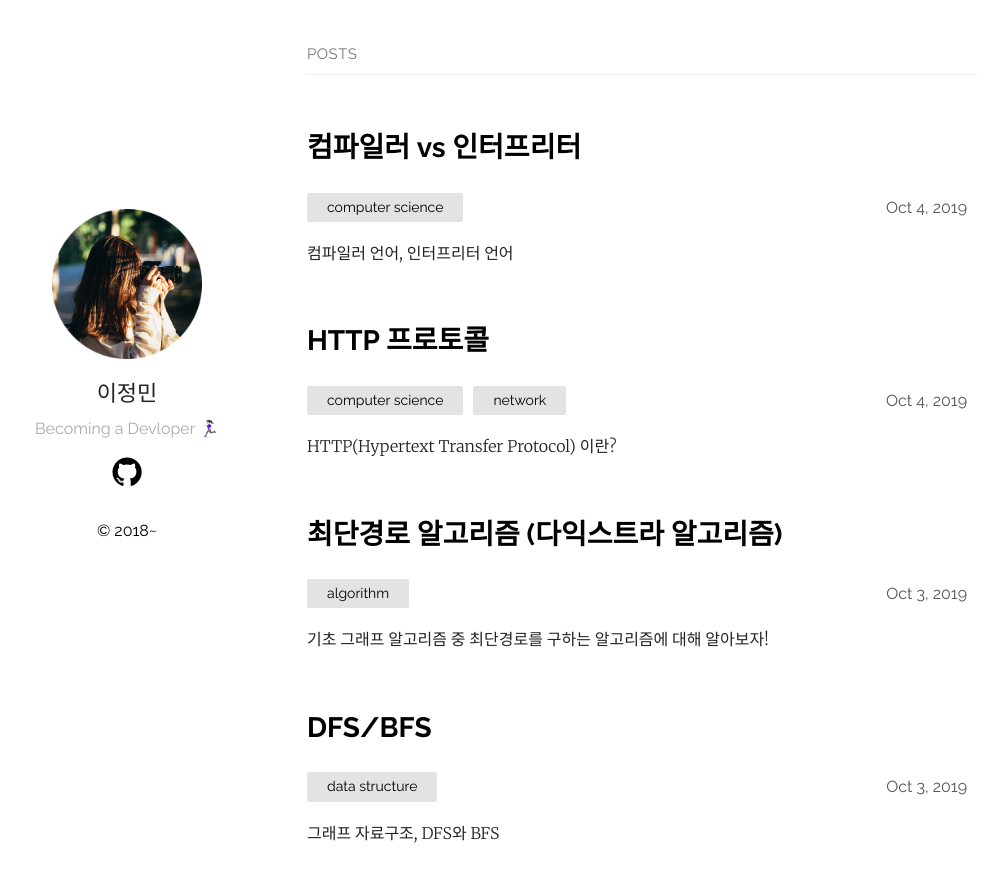
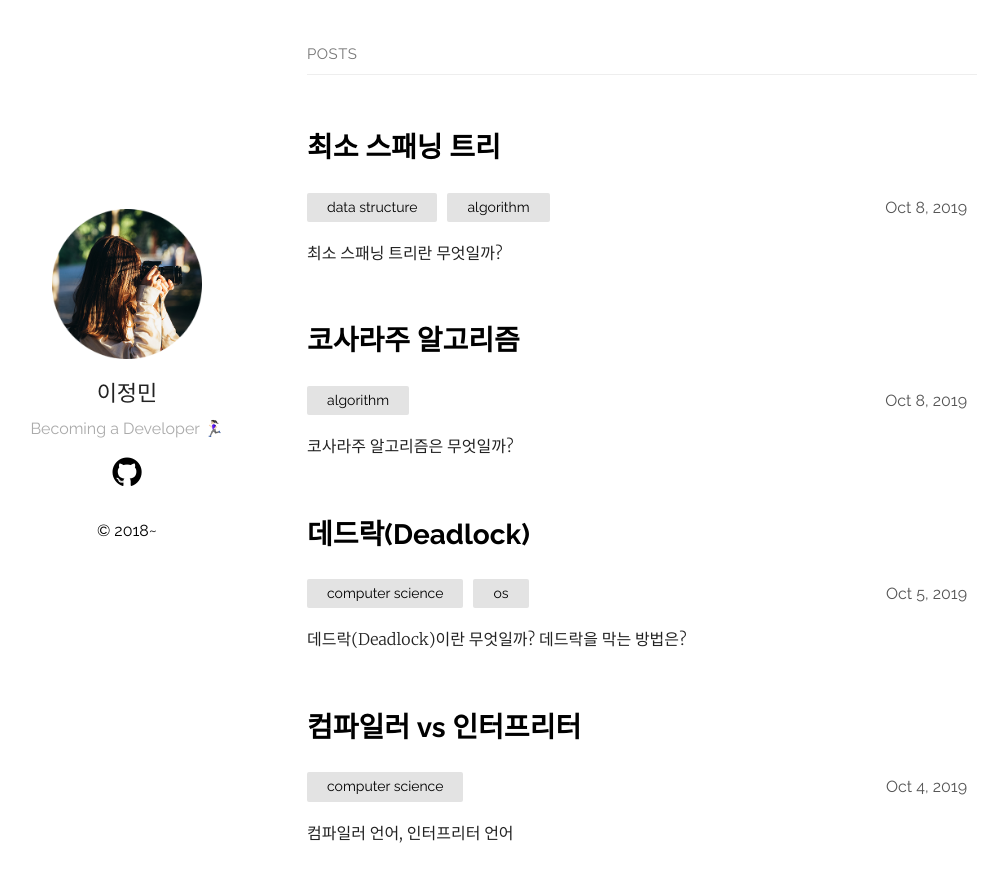
Before and after one commit to qlqnf16/qlqnf16.github.io, a Jekyll site: the page built from index.md, in a window 1280 px wide and 900 px high. Shown: the top 882 px of the window, without its empty margins (58-1056 px from the left). Built offline with Jekyll 4.4.1, drawn with Linux system fonts in a browser that asks for light colours; part of the change alters nothing that is shown.

Commit message:
1017 backup

````diff
--- a/_config.yml
+++ b/_config.yml
@@ -13,7 +13,7 @@ sass:
   sass_dir: _sass
 plainwhite:
   name: 이정민
-  tagline: Becoming a Devloper 🏃🏻‍♀️
+  tagline: Becoming a Developer 🏃🏻‍♀️
   date_format: "%b %-d, %Y"
   sitemap: true # set to true to generate sitemap.xml content
 
--- /dev/null
+++ b/_posts/2019-10-05-deadlock.md
@@ -0,0 +1,73 @@
+---
+layout: post
+
+title: "데드락(Deadlock)"
+
+category: [computer science, os]
+
+date: 2019-10-05 18:35
+---
+
+데드락(Deadlock)이란 무엇일까? 데드락을 막는 방법은?
+
+---
+
+**데드락(Deadlock)**이란 서로가 자원을 점유한 상태로 상대방의 자원을 내놓길 기다리며 **무기한 대기 상태**에 빠지는 것을 말한다. 프로세스 A와 B가 있고, 각각 자원 1과 2를 점유하고 있다고 했을 때, 프로세스 A는 자원 2를, B는 자원 1을 요구하는 상태다. 이 상황에서 두 프로세스는 벗어날 수 없는 기다림의 상태에 빠지게 되고, 이를 **교착상태**라고 한다.
+
+![](https://t1.daumcdn.net/cfile/tistory/270DA73358FC58F207)
+
+서로가 길을 막고 있어서 누구도 전진할 수 없고, 차들이 앞뒤로 꽉꽉 차 있어서 후진도 할 수 없는 도로의 교착상태.
+
+PC에서 데드락이 발생한다면 간단하게 껐다 켜서 문제를 해결할 수 있다. 그러나 개인 프로그램이 아니라 한시도 멈춰서는 안되는 프로그램에 데드락이 발생하면 큰 문제를 일으킬 수 있다. 따라서 개발자는 데드락 상태가 발생하지 않도록 프로그래밍해야 한다.
+
+## 데드락 예방법
+
+### 데드락의 발생조건
+
+데드락을 예방하기 위해서는 먼저 데드락이 발생하는 조건을 알아야 한다. 데드락이 발생할 수 있는 **네 가지의 필요조건**이 있다. 이 조건을 모두 만족했을 때, 교착상태에 빠질 수 있다는 것이다.
+
+1. **상호배제**(Mutual Exclusion, MUTEX): 자원의 배타적 점유. 한 프로세스가 자원을 점유하고 있으면, 다른 프로세스는 그 자원에 접근할 수 없음을 의미.
+2. **점유와 대기**(Hold and Wait): 프로세스가 자원을 점유한 상태로, 다른 자원을 요구하며 대기하는 상태.
+3. **비선점**(No Preemption): 한 프로세스가 자원을 점유하고 있다면, 다른 프로세스가 그 자원을 뺏을 수 없음.
+4. **환형대기**(Circular Wait): 프로세스와 자원의 대기 상태가 원형을 유지해, 서로의 요구가 맞물리는 상태.
+
+### 데드락을 처리하는 방법
+
+#### 1. 예방기법
+
+말 그대로 **데드락이 발생하는 일이 없도록** 예방하는 방법이다. 위에 설명된 **데드락의 네가지 발생조건 중 한 가지 이상을 해체**함으로써 데드락을 예방할 수 있다. 네 가지 조건 중 하나라도 만족하지 않으면 데드락이 발생하지 않기 때문이다. **자원의 낭비가 심하다**는 단점이 있다.
+
+- 상호배제: 하나의 자원에 두 개 이상의 프로세스가 접근할 수 있게 하는 것. 그러나 이 방법은 **데이터 동기화 문제**를 발생시킬 수 있기 때문에 <u>사용되지 않는다</u>.
+- 점유와 대기: 프로세스가 자원을 일부 점유하고 있는 상황에서 다른 자원을 요구하지 못하도록 하는 것. 하지만 이 경우 자원의 활용률이 떨어지고, **기아상태(starvation)**가 발생할 수 있다는 문제점이 있다.
+- 비선점: 한 프로세스가 자원을 점유하고 있을 때 다른 프로세스가 자원을 뺏을 수 있게 하는 것. 그러나 이 방법 또한 **상호배제를 해제하는 것과 비슷한 문제를** 낳을 수 있다. 예를 들어 프린터라는 자원을 선점할 수 있게 한다면, 프로세스A가 요청한 것이 출력되다가 B의 요청이 출력되고 다시 A가 출력되는 일이 일어날 수 있기 때문이다. 따라서 이 방법 또한 거의 <u>사용되지 않는다</u>.
+- **환형대기**: 자원에 고유한 번호를 할당하고, 오름차순/내림차순 등 **단방향으로만 자원을 요구**할 수 있게 하는 것. 예방기법 중에서는 가장 좋은 방법이다.
+
+#### 2. 회피기법
+
+교착상태가 발생할 수 있는 상황을 피해가는 방법이다. 자원을 분배하는 방법을 제어함으로써 구현할 수 있다.
+
+회피기법은 자원을 분배하기 전에, **현재 자원이 안전하게 할당되어 있는 상태인지 파악**한다. 여기에서 안전하게 할당된 상태란 교착 상태가 발생할 가능성이 없는 상태를 말한다. 그에 따라 안전 상태에 있으면 자원을 할당하고, 그렇지 않으면 자원 할당을 거부함으로써 교착 상태를 피할 수 있다.
+
+매번 자원을 할당하기 전에 안전상태인지 검사를 해야하므로 **오버헤드가 발생할 수 있다**는 단점이 있다.
+
+#### 3. 발견과 회복
+
+교착상태가 발생하는 것을 막는 대신, **주기적으로 검사**해 교착상태 **발견시 회복**하는 방법. 회복하는 방법으로는 교착 상태를 일으킨 프로세스를 종료하거나, 점유된 자원을 해제하는 것이 있다.
+
+- **프로세스를 종료**하는 방법
+
+  - 교착상태를 일으킨 프로세스를 모두 종료
+  - 교착상태가 해결될 때까지 프로세스를 하나씩 종료
+
+- **자원을 선점**하는 방법
+
+  - 교착상태를 일으키고 있는 프로세스를 일시정지하고, 다른 프로세스에게 자원을 넘겨주는 방법
+
+  - 우선순위가 낮거나 수행된 횟수가 적은 프로세스의 자원을 선점하는 방법
+
+교착상태를 회복하는 데에도 큰 비용이 들고, 회복 전에 교착상태 발견을 감지하는 알고리즘 자체도 복잡하기 때문에, **오버헤드가 발생할 수 있다**는 단점이 있다.
+
+#### 참고자료
+
+> - [[운영체제] 데드락, 교착상태 해결 (Dead lock)](https://includestdio.tistory.com/12)
+> - [[운영체제] 교착상태 처리방법, 예방법, 해결방안](https://jhnyang.tistory.com/4?category=815411)
--- /dev/null
+++ b/_posts/2019-10-08-kosaraju.md
@@ -0,0 +1,88 @@
+---
+layout: post
+
+title: "코사라주 알고리즘"
+
+category: [algorithm]
+
+date: 2019-10-08
+---
+
+코사라주 알고리즘은 무엇일까?
+
+---
+
+코사라주 알고리즘은 한 그래프 내에서 **Strongly Connected Component**를 찾는 알고리즘이다.
+
+> **Strongly Connected Component:**
+> 연결되어 있는 그래프. 무방향 그래프에서는 노드끼리 간선으로 연결되어 있음을 말하고, 방향 그래프에서는 A->B, B->A 이렇게 노드 간 모든 방향으로 이동이 가능한 것을 말한다.
+
+## 코사라주 알고리즘
+
+간선의 연결관계를 뒤집은 그래프(**reversed graph**)가 원래 그래프와 **정확히 같은 연결관계를 갖는다**는 것을 이용한다.
+
+1. 그래프를 묶는 그래프(메타그래프 meta-graph)가 있다고 가정. 각각의 연결된 그래프(connected component)를 정점으로 본다. 메타그래프는 순환하지 않는다는 특징이 있다.
+2. SCC가 존재하고, 각 SCC를 알고 있다고 가정한다.
+3. meta-graph의 가장 끝 vertex에 주목하면, 그 vertex 그룹만 뽑아낼 수 있다. 한 노드에서 시작해 그래프 순회를 통해 얻을 수 있는 모드 노드들은 한 그룹(하나의 메타 노드meta-node) 안에 포함된다.
+   1. DFS를 통해 노드의 부모-자식 관계를 파악할 수 있다. => 위의 정점은 찾을 수 없다.
+   2. 그래프의 간선 방향을 모두 뒤집는다 => 메타 그래프의 간선 방향이 뒤집힌다.
+   3. 초기에 잡은 정점이 끝 정점이 되어버린다. 거기에서 순회를 시작하면 그룹을 얻을 수 있다.
+
+### 시간복잡도
+
+그래프가 인접리스트로 주어질 경우 `O(V+E)`, 인접행렬로 주어질 경우 `O(V^2)`에 작동한다
+
+### 코사라주 알고리즘 구현
+
+```python
+# n은 정점 수, m은 간선 수
+n, m = map(int, input().split())
+myMax = n+1
+
+graph = [[] for _ in range(myMax)]
+reversedGraph = [[] for _ in range(myMax)]
+
+for _ in range(m):
+  a, b = map(int, input().split())
+  graph[a].append(b)
+  reversedGraph[b].append(a)
+
+check = [False]*myMax
+order = []
+check2 = [False]*myMax
+
+def getTime(node):
+  # graph를 dfs로 순회하며 재귀로 빠져나오는 시간 저장
+  global check
+
+  check[node] = True
+  for n in graph[node]:
+    if not check[n]:
+      getTime(n)
+
+  order.append(node)
+
+def getGroup(node):
+  # reversedGraph를 dfs로 순회
+  global check2
+  check2[node] = True
+
+  for n in reversedGraph[node]:
+    if not check2[n]:
+      getGroup(n)
+
+# 모든 노드에 대해 getTime으로 빠져나오는 시간 기록
+for i in range(1, n+1):
+  if not check[i]:
+    getTime(i)
+
+# 빠져나오는 시간이 큰 순서대로 getGroup
+groupCnt = 0
+for i in range(len(order)-1, -1, -1):
+  node = order[i]
+  if not check2[node]:
+    getGroup(node)
+    groupCnt += 1
+
+print(groupCnt)
+```
--- /dev/null
+++ b/_posts/2019-10-08-kruskals-algorithm.md
@@ -0,0 +1,47 @@
+---
+layout: post
+
+title: "최소 스패닝 트리"
+
+category: [data structure, algorithm]
+
+date: 2019-10-08
+---
+
+최소 스패닝 트리란 무엇일까?
+
+# 최소 스패닝 트리(Minimum Spanning Tree)
+
+- 트리: 순환하지 않는 그래프
+- 스패닝 트리: **그래프의 모든 노드를 포함하는 트리**. 각 간선의 가중치를 합하면 스패닝 트리의 weight를 알 수 있다.
+- 최소 스패닝 트리(MST): 그래프의 모든 노드를 포함하는 트리 중 **간선의 가중치의 합이 최소**인 트리
+
+## cut property
+
+![image-20191008161914537](/assets/images/cutproperty.png)
+
+그래프를 두 그룹으로 나눌 수 있을 때, 각각 나눠진 덩어리를 **cut** 이라고 한다. 위 그림에서 T1와 T2를 각각 cut이라고 함. 이 두 트리를 하나로 합치는데, **최소 스패닝 트리(이하 MST)**로 만들고 싶다고 해보자. 그러면 가장 가중치가 작은 간선으로 이어야하고, 그 간선의 가중치도 트리의 MST에 포함된다.
+
+## 크루스칼 알고리즘 (Kruskal's Algorithm)
+
+**각 노드를 하나의 MST**로 보고 시작한다. 가장 가중치가 작은 간선들끼리 연결을 하는데, 순환이 되지 않도록 연결한다. 그렇게 끝까지 선택을 하면 최소 스패닝 트리가 완성된다.
+
+알고리즘 자체는 간단하지만, 구현이 까다로운데 그 이유는
+
+> 1. 간선을 **가중치 순으로 정렬**하는 것이 어렵기 때문
+>
+> 2. 매 간선을 이을 때마다 **순환이 생기는 지 체크**하기가 어렵기 때문
+
+따라서 크루스칼 알고리즘을 구현하기에 앞서, **순환(사이클)이 생기는 조건**을 알아봐야 한다.
+
+> **하나의 트리 내**에서 간선이 추가되면 사이클이 생긴다.
+
+즉, 하나의 간선을 이을 때 **연결하려는 두 노드가 같은 트리에 포함되는지** 여부를 알면 순환이 생기는 지 여부를 알 수 있다. 그렇다면 두 노드가 같은 트리인지는 어떻게 알 수 있을까? 다른 트리라면 두 노드를 연결하면 되는데, 연결은 어떻게 할 수 있을까? 이를 구하기 위해 **Disjoint Set** 이라는 자료구조를 이용한다.
+
+#### 💡 자료구조 - Disjoint Set
+
+두 정점을 **하나의 그룹으로 묶거나**, 두 정점이 **같은 그룹에 속하는지** 알려주는 역할을 하는 자료구조. 트리를 이용해 구현할 수 있다. Disjoint set을 구현할 때, (1)하나의 그룹은 하나의 트리로 나타내고, (2)그 그룹의 대표는 루트노드라는 것을 중심으로 구현한다.
+
+> 두 노드가 같은 그룹에 속하는 지 체크하는 법: 각 노드의 루트노드를 비교하면 된다.
+>
+> 두 노드를 하나의 그룹으로 묶는 방법: 각 노드의 대표(루트노드)를 구하고, 한 트리의 루트노드를 다른 트리 루트노드의 자식으로 만들어서 합친다. (ex. 1-2와 3-4를 합치면 3을 1의 자식노드가 된다.)
````
Also changed, not shown: assets/images/cutproperty.png (added).
